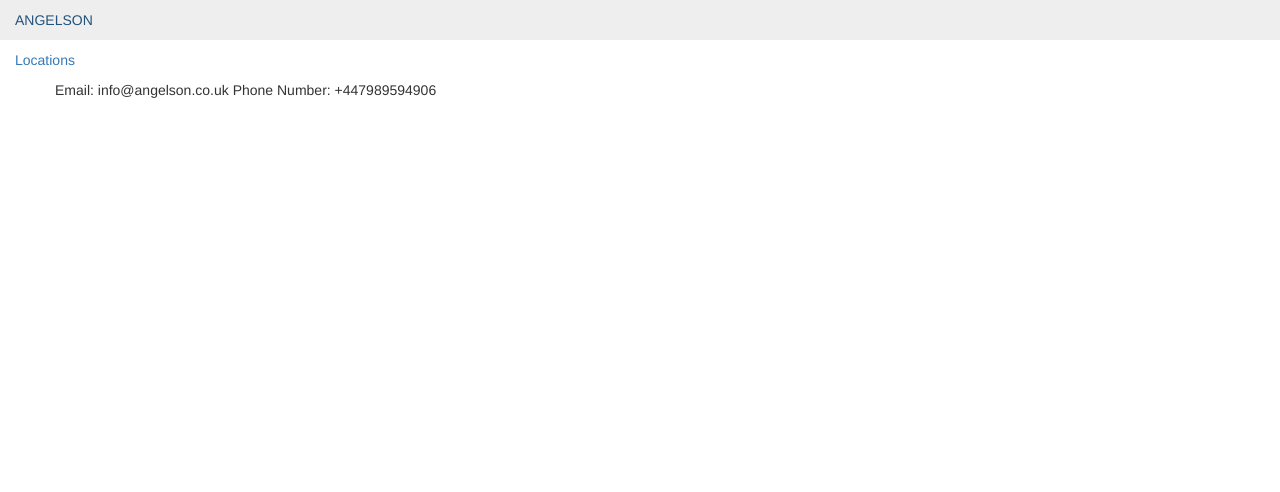
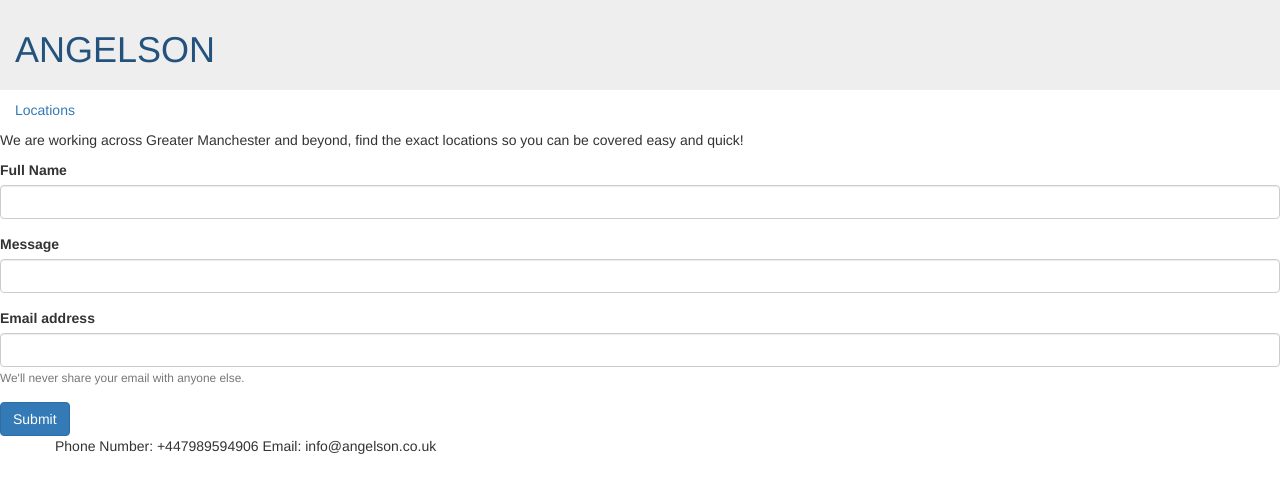
Before and after one commit to laurakubiliene/angelson-for-code-institute, a plain HTML site: page index.html in a window 1280 px wide. Drawn offline with nearby package versions, Linux system fonts and the light colour scheme.

Commit message:
adding a form

```diff
--- a/index.html
+++ b/index.html
@@ -17,24 +17,65 @@
         <ul class="nav justify-content-center">
 
             <li class="nav-item">
-                <a class="nav-link active" href="#index.html">ANGELSON</a>
+                <a class="nav-link active" href="#index.html"><h1>ANGELSON</h1></a>
             </li>
             <li class="nav-item">
-                <a class="nav-link" href="#map.html" tabinex="-1" aria-disabled="true">Locations</a>
+                <a class="nav-link" href="#index.html" tabinex="-1" aria-disabled="true">Locations</a>
             </li>
 
         </ul>
+
+        <div class="container-fluid">
+            <div class="row">
+                <div class="col">
+                    <p>We are working across Greater Manchester and beyond, find the exact locations so you can be covered easy and quick!</p>
+                </div>
+            </div>
+        </div>
+
     </header>
 
 <!--header ends-->
 
 <!--section where map picture is supposed to be-->
 
-    <section>
-        <div class="container">
+    <section class="map">
+        <div class="container-fluid">
             <div class="row">
                 <div class="col">
                     <div id="map"></div>
+                </div>
+            </div>
+        </div>
+    </section>
+
+<!--secction ends-->
+
+<!--section with a form taken from bootstrap library-->
+
+    <section class="form">
+        <div class="container-fluid">
+            <div class="row">
+                <div class="col">
+
+                <form>
+                    <div class="form-group">
+                        <label for="exampleInputName">Full Name</label>
+                        <input type="name" class="form-control" id="exampleInputName">
+                    </div>
+                    <div class="form-group">
+                        <label for="exampleInputMessage">Message</label>
+                        <input type="password" class="form-control" id="exampleInputMessage">
+                    </div>
+                    <div class="form-group">
+                        <label for="exampleInputEmail1">Email address</label>
+                        <input type="email" class="form-control" id="exampleInputEmail1" aria-describedby="emailHelp">
+                            <small id="emailHelp" class="form-text text-muted">We'll never share your email with anyone else.</small>
+                    </div>
+
+                    <button type="submit" class="btn btn-primary">Submit</button>
+                </form>
+
                 </div>
             </div>
         </div>
@@ -48,7 +89,7 @@
         <div class="container">
             <div class="row">
                 <div class="col">
-                    <div class="contacts"><span>Email: info@angelson.co.uk  Phone Number: +447989594906</span></div>
+                    <div class="contacts"><span>Phone Number: +447989594906 Email: info@angelson.co.uk</span></div>
                 </div>
             </div>
         </div>
```
Also changed, not shown: assets/js/maps.js (+33 -0 lines).
